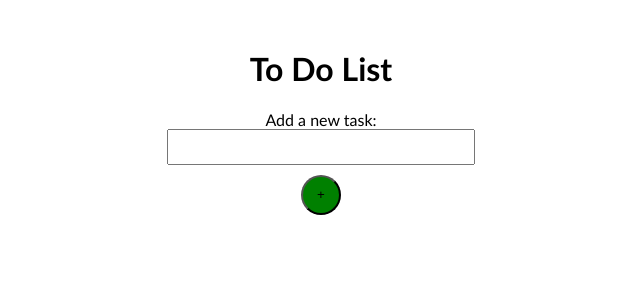
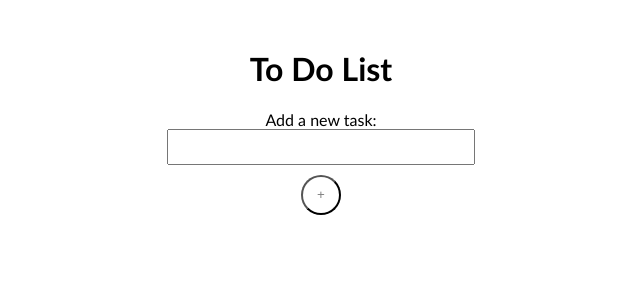
Before and after one commit to k-ish-san/todos, a React (Vite) app: page / in a window 1280 px wide. Shown: the top 300 px of the page, without its empty margins (319-959 px from the left). Built offline with nearby package versions, Linux system fonts and the light colour scheme.

Commit message:
Update App.css

```diff
--- a/src/App.css
+++ b/src/App.css
@@ -1,7 +1,6 @@
 body {
   font-family: 'Trebuchet MS', 'Lucida Sans Unicode', 'Lucida Grande', 'Lucida Sans' , Arial , sans-serif;
   background-color: white;
-
   padding: 20px;
 
 }
@@ -25,9 +24,10 @@ h1{
 .input-container > button {
   height: 40px;
   width: 40px;
+  border-color: black;
   border-radius: 20px;
-  text-color: white;
-  background-color: green;
+  color: gray;
+  background-color:  white;
   margin-top: 10px;
 }
 
@@ -52,7 +52,7 @@ h1{
 }
 
 .actions > button{
-  color: green;
+  color: red;
 }
 #head{
   margin-bottom: 10px;
```
